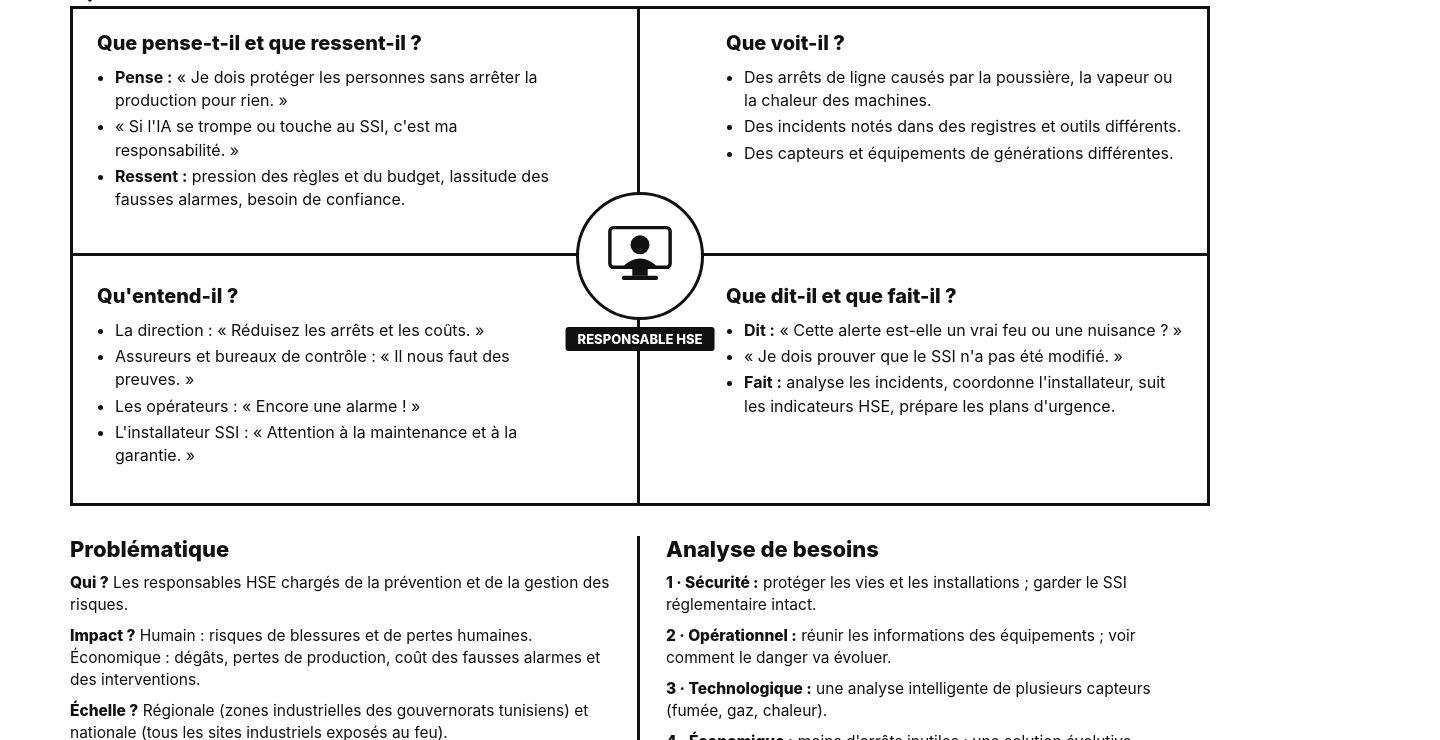
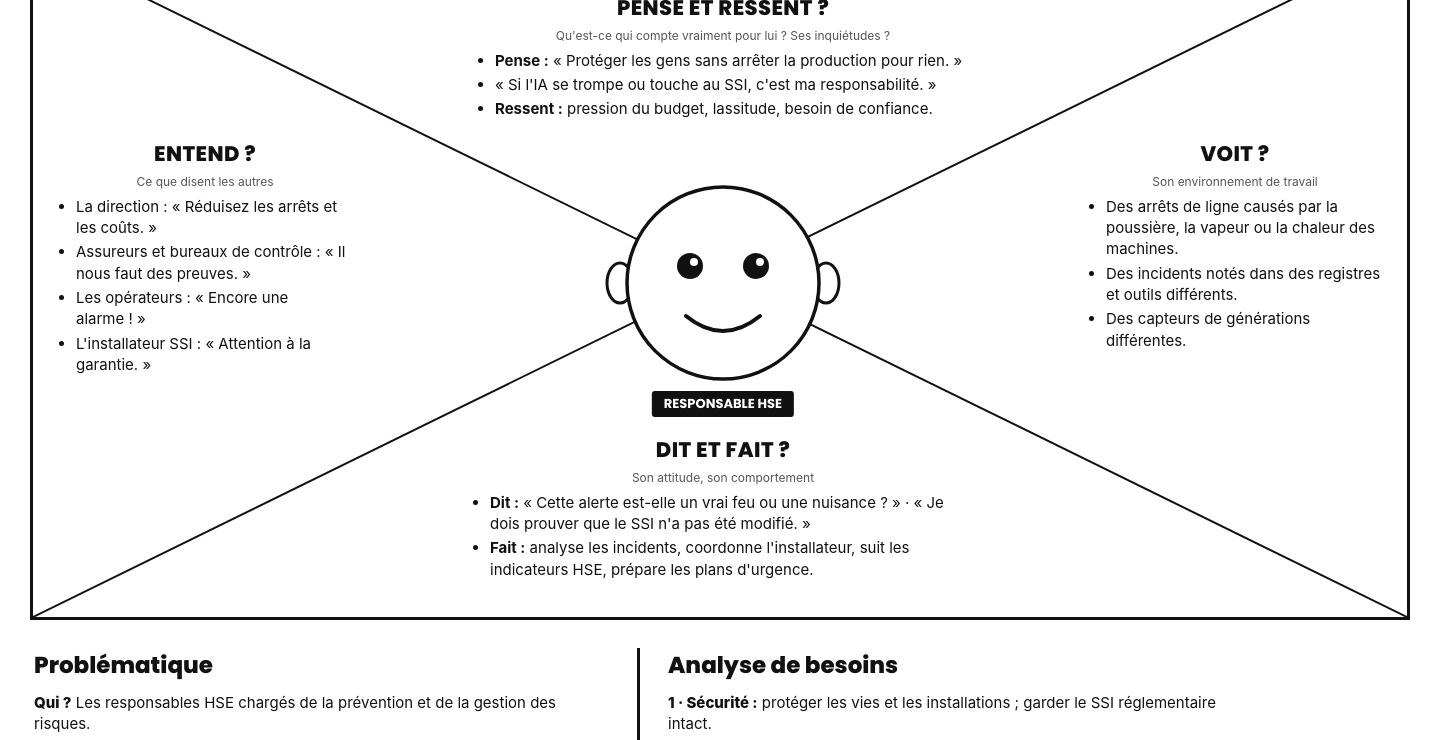
Before and after one commit to AhmedHammouda5000/aero-fire-dt, a plain HTML site: page docs/livrables/pdf_src/04_empathie.html in a window 1280 px wide. Shown: the part 100-840 px from the top of the page, 1440 px wide, since content can reach past the window. Drawn offline with Linux system fonts and the light colour scheme; a web font is replaced by a local one.

Commit message:
Empathy map: workshop template (X layout with face), black and white
Co-Authored-By: Claude Opus 5.5 <noreply@anthropic.com>

```diff
--- a/docs/livrables/pdf_src/04_empathie.html
+++ b/docs/livrables/pdf_src/04_empathie.html
@@ -2,77 +2,86 @@
 <html lang="fr"><head><meta charset="utf-8"><title>Aero-Fire DT — Carte d'empathie</title>
 <style>
 @font-face { font-family: "Inter"; src: url("fonts/Inter.ttf") format("truetype"); font-weight: 100 900; }
-@page { size: 1280px 960px; margin: 0; }
+@font-face { font-family: "Poppins"; src: url("fonts/Poppins-ExtraBold.ttf"); font-weight: 800; }
+@font-face { font-family: "Poppins"; src: url("fonts/Poppins-Bold.ttf"); font-weight: 700; }
+@page { size: 1440px 1080px; margin: 0; }
 * { box-sizing: border-box; }
 html, body { margin: 0; padding: 0; }
-body { width: 1280px; height: 950px; background: #fff; color: #111; font-family: "Inter", "Segoe UI", Arial, sans-serif; position: relative; overflow: hidden; -webkit-print-color-adjust: exact; print-color-adjust: exact; }
-.corner { position: absolute; width: 140px; height: 140px; }
-.corner.tl { left: -8px; top: -8px; } .corner.br { right: -8px; bottom: -8px; transform: rotate(180deg); }
-h1 { text-align: center; font-size: 44px; font-weight: 900; letter-spacing: -.01em; margin: 30px 0 22px; }
-h1 span { font-weight: 300; margin: 0 10px; }
-
-.map { position: relative; margin: 0 70px; display: grid; grid-template-columns: 1fr 1fr; grid-template-rows: 1fr 1fr; height: 500px; border: 3px solid #111; }
-.q { padding: 20px 24px; font-size: 16px; line-height: 1.45; }
-.q:nth-child(1) { border-right: 3px solid #111; border-bottom: 3px solid #111; padding-right: 86px; }
-.q:nth-child(2) { border-bottom: 3px solid #111; padding-left: 86px; }
-.q:nth-child(3) { border-right: 3px solid #111; padding-right: 86px; padding-top: 26px; }
-.q:nth-child(4) { padding-left: 86px; padding-top: 26px; }
-.q h2 { font-size: 20px; font-weight: 800; margin: 0 0 8px; }
-.q ul { margin: 0; padding-left: 18px; } .q li { margin: 3px 0; }
-.q .k { font-weight: 700; }
-.who { position: absolute; left: 50%; top: 50%; transform: translate(-50%, -50%); width: 128px; height: 128px; border-radius: 50%; background: #fff; border: 3px solid #111; display: flex; flex-direction: column; align-items: center; justify-content: center; }
-.who .lbl { position: absolute; top: 132px; left: 50%; transform: translateX(-50%); white-space: nowrap; font-weight: 800; font-size: 13px; background: #111; color: #fff; padding: 4px 12px; border-radius: 3px; }
-
-.bottom { display: grid; grid-template-columns: 1fr 1fr; margin: 30px 70px 0; }
-.bottom > div { padding: 0 26px; }
-.bottom > div:first-child { border-right: 3px solid #111; padding-left: 0; }
-.bottom h3 { font-size: 22px; font-weight: 800; margin: 0 0 10px; }
-.item { font-size: 15.5px; line-height: 1.42; margin-bottom: 9px; }
+body { width: 1440px; height: 1070px; background: #fff; color: #111; font-family: "Inter", Arial, sans-serif; overflow: hidden; -webkit-print-color-adjust: exact; print-color-adjust: exact; }
+.map { position: absolute; left: 30px; top: 40px; width: 1380px; height: 680px; border: 3px solid #111; }
+.map svg.x { position: absolute; inset: 0; }
+.tab { position: absolute; left: 50%; top: -3px; transform: translateX(-50%); background: #fff; border: 3px solid #111; border-top: 0; padding: 6px 26px 8px; font-family: "Poppins", Arial; font-weight: 800; font-size: 24px; white-space: nowrap; display: flex; align-items: center; gap: 12px; z-index: 2; }
+.tab img { height: 32px; filter: grayscale(1) contrast(1.4); }
+.z { position: absolute; font-size: 15px; line-height: 1.42; }
+.z h2 { font-family: "Poppins", Arial; font-weight: 800; font-size: 21px; margin: 0 0 4px; text-align: center; letter-spacing: .02em; }
+.z .q { font-size: 12px; color: #555; text-align: center; margin-bottom: 6px; }
+.z ul { margin: 0; padding-left: 17px; } .z li { margin: 3px 0; }
+.z .k { font-weight: 700; }
+.top { left: 445px; width: 490px; top: 50px; }
+.bot { left: 440px; width: 500px; top: 492px; }
+.left { left: 26px; width: 292px; top: 196px; }
+.right { right: 26px; width: 292px; top: 196px; }
+.face { position: absolute; left: 690px; top: 340px; transform: translate(-50%, -50%); }
+.who { position: absolute; left: 690px; top: 448px; transform: translateX(-50%); font-family: "Poppins", Arial; font-weight: 700; font-size: 13px; background: #111; color: #fff; padding: 3px 12px; border-radius: 3px; white-space: nowrap; }
+.bottom { position: absolute; left: 30px; right: 30px; top: 748px; display: grid; grid-template-columns: 1fr 1fr; }
+.bottom > div { padding: 0 28px; }
+.bottom > div:first-child { border-right: 3px solid #111; padding-left: 4px; }
+.bottom h3 { font-family: "Poppins", Arial; font-weight: 800; font-size: 23px; margin: 0 0 10px; }
+.item { font-size: 15px; line-height: 1.42; margin-bottom: 8px; }
 .item b { font-weight: 800; }
 </style></head>
 <body>
-<svg class="corner tl" viewBox="0 0 140 140"><path d="M0 0 L90 0 L55 20 Z M0 0 L0 90 L20 55 Z M0 0 L112 66 L98 80 Z" fill="#111"/></svg>
-<svg class="corner br" viewBox="0 0 140 140"><path d="M0 0 L90 0 L55 20 Z M0 0 L0 90 L20 55 Z M0 0 L112 66 L98 80 Z" fill="#111"/></svg>
+<div class="map">
+  <svg class="x" viewBox="0 0 1374 674" preserveAspectRatio="none">
+    <line x1="0" y1="0" x2="1374" y2="674" stroke="#111" stroke-width="2"/>
+    <line x1="1374" y1="0" x2="0" y2="674" stroke="#111" stroke-width="2"/>
+  </svg>
+  <div class="tab"><img src="img/flame.png" alt="">CARTE D'EMPATHIE · AERO-FIRE DT TUNISIE</div>
 
-<h1><img src="img/flame.png" alt="" style="height:52px;vertical-align:-10px;margin-right:12px">CARTE D'EMPATHIE<span>|</span>AERO-FIRE DT TUNISIE</h1>
+  <svg class="face" width="250" height="210" viewBox="0 0 250 210">
+    <ellipse cx="22" cy="105" rx="13" ry="20" fill="#fff" stroke="#111" stroke-width="3"/>
+    <ellipse cx="228" cy="105" rx="13" ry="20" fill="#fff" stroke="#111" stroke-width="3"/>
+    <circle cx="125" cy="105" r="96" fill="#fff" stroke="#111" stroke-width="3.5"/>
+    <circle cx="92" cy="88" r="13" fill="#111"/><circle cx="96" cy="84" r="4" fill="#fff"/>
+    <circle cx="158" cy="88" r="13" fill="#111"/><circle cx="162" cy="84" r="4" fill="#fff"/>
+    <path d="M88 138 Q125 168 162 138" fill="none" stroke="#111" stroke-width="4" stroke-linecap="round"/>
+  </svg>
+  <div class="who">RESPONSABLE HSE</div>
 
-<div class="map">
-  <div class="q"><h2>Que pense-t-il et que ressent-il&nbsp;?</h2><ul>
-    <li><span class="k">Pense&nbsp;:</span> «&nbsp;Je dois protéger les personnes sans arrêter la production pour rien.&nbsp;»</li>
+  <div class="z top"><h2>PENSE ET RESSENT ?</h2><div class="q">Qu'est-ce qui compte vraiment pour lui ? Ses inquiétudes ?</div><ul>
+    <li><span class="k">Pense :</span> «&nbsp;Protéger les gens sans arrêter la production pour rien.&nbsp;»</li>
     <li>«&nbsp;Si l'IA se trompe ou touche au SSI, c'est ma responsabilité.&nbsp;»</li>
-    <li><span class="k">Ressent&nbsp;:</span> pression des règles et du budget, lassitude des fausses alarmes, besoin de confiance.</li></ul></div>
-  <div class="q"><h2>Que voit-il&nbsp;?</h2><ul>
+    <li><span class="k">Ressent :</span> pression du budget, lassitude, besoin de confiance.</li></ul></div>
+
+  <div class="z left"><h2>ENTEND ?</h2><div class="q">Ce que disent les autres</div><ul>
+    <li>La direction : «&nbsp;Réduisez les arrêts et les coûts.&nbsp;»</li>
+    <li>Assureurs et bureaux de contrôle : «&nbsp;Il nous faut des preuves.&nbsp;»</li>
+    <li>Les opérateurs : «&nbsp;Encore une alarme&nbsp;!&nbsp;»</li>
+    <li>L'installateur SSI : «&nbsp;Attention à la garantie.&nbsp;»</li></ul></div>
+
+  <div class="z right"><h2>VOIT ?</h2><div class="q">Son environnement de travail</div><ul>
     <li>Des arrêts de ligne causés par la poussière, la vapeur ou la chaleur des machines.</li>
     <li>Des incidents notés dans des registres et outils différents.</li>
-    <li>Des capteurs et équipements de générations différentes.</li></ul></div>
-  <div class="q"><h2>Qu'entend-il&nbsp;?</h2><ul>
-    <li>La direction&nbsp;: «&nbsp;Réduisez les arrêts et les coûts.&nbsp;»</li>
-    <li>Assureurs et bureaux de contrôle&nbsp;: «&nbsp;Il nous faut des preuves.&nbsp;»</li>
-    <li>Les opérateurs&nbsp;: «&nbsp;Encore une alarme !&nbsp;»</li>
-    <li>L'installateur SSI&nbsp;: «&nbsp;Attention à la maintenance et à la garantie.&nbsp;»</li></ul></div>
-  <div class="q"><h2>Que dit-il et que fait-il&nbsp;?</h2><ul>
-    <li><span class="k">Dit&nbsp;:</span> «&nbsp;Cette alerte est-elle un vrai feu ou une nuisance&nbsp;?&nbsp;»</li>
-    <li>«&nbsp;Je dois prouver que le SSI n'a pas été modifié.&nbsp;»</li>
-    <li><span class="k">Fait&nbsp;:</span> analyse les incidents, coordonne l'installateur, suit les indicateurs HSE, prépare les plans d'urgence.</li></ul></div>
-  <div class="who">
-    <svg width="74" height="68" viewBox="0 0 86 78"><rect x="8" y="6" width="70" height="46" rx="4" fill="none" stroke="#111" stroke-width="4"/><circle cx="43" cy="26" r="11" fill="#111"/><path d="M22 52 Q43 32 64 52 Z" fill="#111"/><rect x="34" y="54" width="18" height="8" fill="#111"/><rect x="22" y="62" width="42" height="5" rx="2" fill="#111"/></svg>
-    <div class="lbl">RESPONSABLE HSE</div>
-  </div>
+    <li>Des capteurs de générations différentes.</li></ul></div>
+
+  <div class="z bot"><h2>DIT ET FAIT ?</h2><div class="q">Son attitude, son comportement</div><ul>
+    <li><span class="k">Dit :</span> «&nbsp;Cette alerte est-elle un vrai feu ou une nuisance&nbsp;?&nbsp;» · «&nbsp;Je dois prouver que le SSI n'a pas été modifié.&nbsp;»</li>
+    <li><span class="k">Fait :</span> analyse les incidents, coordonne l'installateur, suit les indicateurs HSE, prépare les plans d'urgence.</li></ul></div>
 </div>
 
 <div class="bottom">
   <div><h3>Problématique</h3>
-    <div class="item"><b>Qui&nbsp;?</b> Les responsables HSE chargés de la prévention et de la gestion des risques.</div>
-    <div class="item"><b>Impact&nbsp;?</b> Humain&nbsp;: risques de blessures et de pertes humaines. Économique&nbsp;: dégâts, pertes de production, coût des fausses alarmes et des interventions.</div>
-    <div class="item"><b>Échelle&nbsp;?</b> Régionale (zones industrielles des gouvernorats tunisiens) et nationale (tous les sites industriels exposés au feu).</div>
-    <div class="item"><b>Causes&nbsp;?</b> Fausses alarmes dues à des nuisances (poussière, vapeur, spray) ; pas d'outil pour anticiper le danger et aider à décider.</div>
+    <div class="item"><b>Qui ?</b> Les responsables HSE chargés de la prévention et de la gestion des risques.</div>
+    <div class="item"><b>Impact ?</b> Humain : risques de blessures et de pertes humaines. Économique : dégâts, pertes de production, coût des fausses alarmes et des interventions.</div>
+    <div class="item"><b>Échelle ?</b> Régionale (zones industrielles des gouvernorats tunisiens) et nationale (tous les sites industriels exposés au feu).</div>
+    <div class="item"><b>Causes ?</b> Fausses alarmes dues à des nuisances (poussière, vapeur, spray) ; pas d'outil pour anticiper le danger et aider à décider.</div>
   </div>
   <div><h3>Analyse de besoins</h3>
-    <div class="item"><b>1 · Sécurité&nbsp;:</b> protéger les vies et les installations ; garder le SSI réglementaire intact.</div>
-    <div class="item"><b>2 · Opérationnel&nbsp;:</b> réunir les informations des équipements ; voir comment le danger va évoluer.</div>
-    <div class="item"><b>3 · Technologique&nbsp;:</b> une analyse intelligente de plusieurs capteurs (fumée, gaz, chaleur).</div>
-    <div class="item"><b>4 · Économique&nbsp;:</b> moins d'arrêts inutiles ; une solution évolutive, adaptée au budget des entreprises tunisiennes.</div>
-    <div class="item"><b>5 · Humain et environnement&nbsp;:</b> aider les responsables et les agents à décider ; réduire l'impact des incendies industriels.</div>
+    <div class="item"><b>1 · Sécurité :</b> protéger les vies et les installations ; garder le SSI réglementaire intact.</div>
+    <div class="item"><b>2 · Opérationnel :</b> réunir les informations des équipements ; voir comment le danger va évoluer.</div>
+    <div class="item"><b>3 · Technologique :</b> une analyse intelligente de plusieurs capteurs (fumée, gaz, chaleur).</div>
+    <div class="item"><b>4 · Économique :</b> moins d'arrêts inutiles ; une solution évolutive, adaptée au budget des entreprises tunisiennes.</div>
+    <div class="item"><b>5 · Humain et environnement :</b> aider les responsables et les agents à décider ; réduire l'impact des incendies industriels.</div>
   </div>
 </div>
 </body></html>
--- a/tools/print_pdfs.js
+++ b/tools/print_pdfs.js
@@ -10,7 +10,7 @@ const DOCS = [
   { html: "01_recapitulatif.html", pdf: "01_Fichier_Recapitulatif_Aero-Fire-DT.pdf", a4: true },
   { html: "02_pitch.html", pdf: "02_Presentation_Pitch_Aero-Fire-DT.pdf", a4: false },
   { html: "03_bmc.html", pdf: "03_BMC_Aero-Fire-DT.pdf", a4: false, w: "1440px", h: "810px", single: true },
-  { html: "04_empathie.html", pdf: "04_Carte_Empathie_Aero-Fire-DT.pdf", a4: false, w: "1280px", h: "960px", single: true },
+  { html: "04_empathie.html", pdf: "04_Carte_Empathie_Aero-Fire-DT.pdf", a4: false, w: "1440px", h: "1080px", single: true },
   { html: "05_compte_rendu.html", pdf: "05_Compte_Rendu_Equipe_Aero-Fire-DT.pdf", a4: true },
   { html: "06_rapport_ia.html", pdf: "06_Rapport_Modele_IA_Aero-Fire-DT.pdf", a4: true },
 ];
```
Also changed, not shown: 1 other file.
